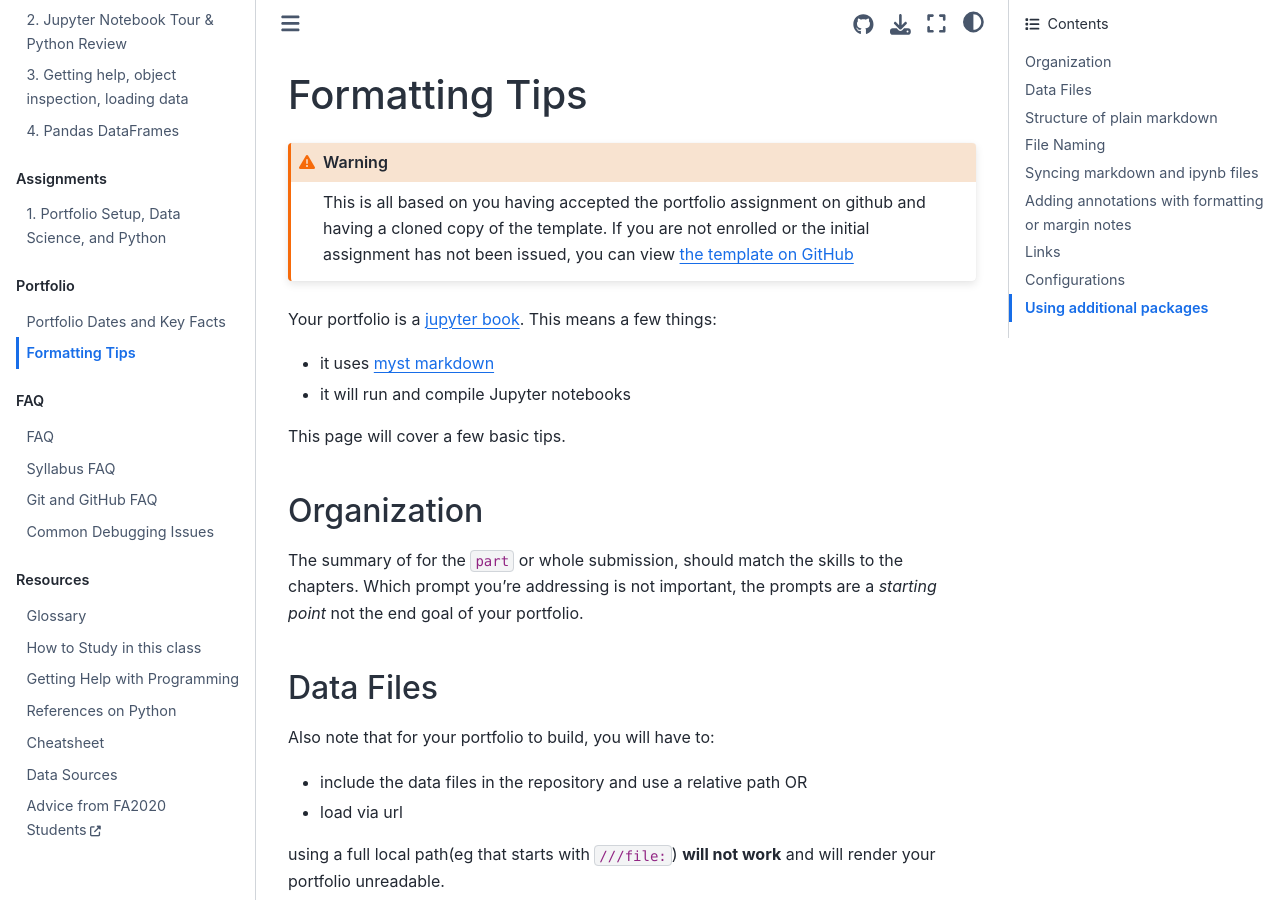
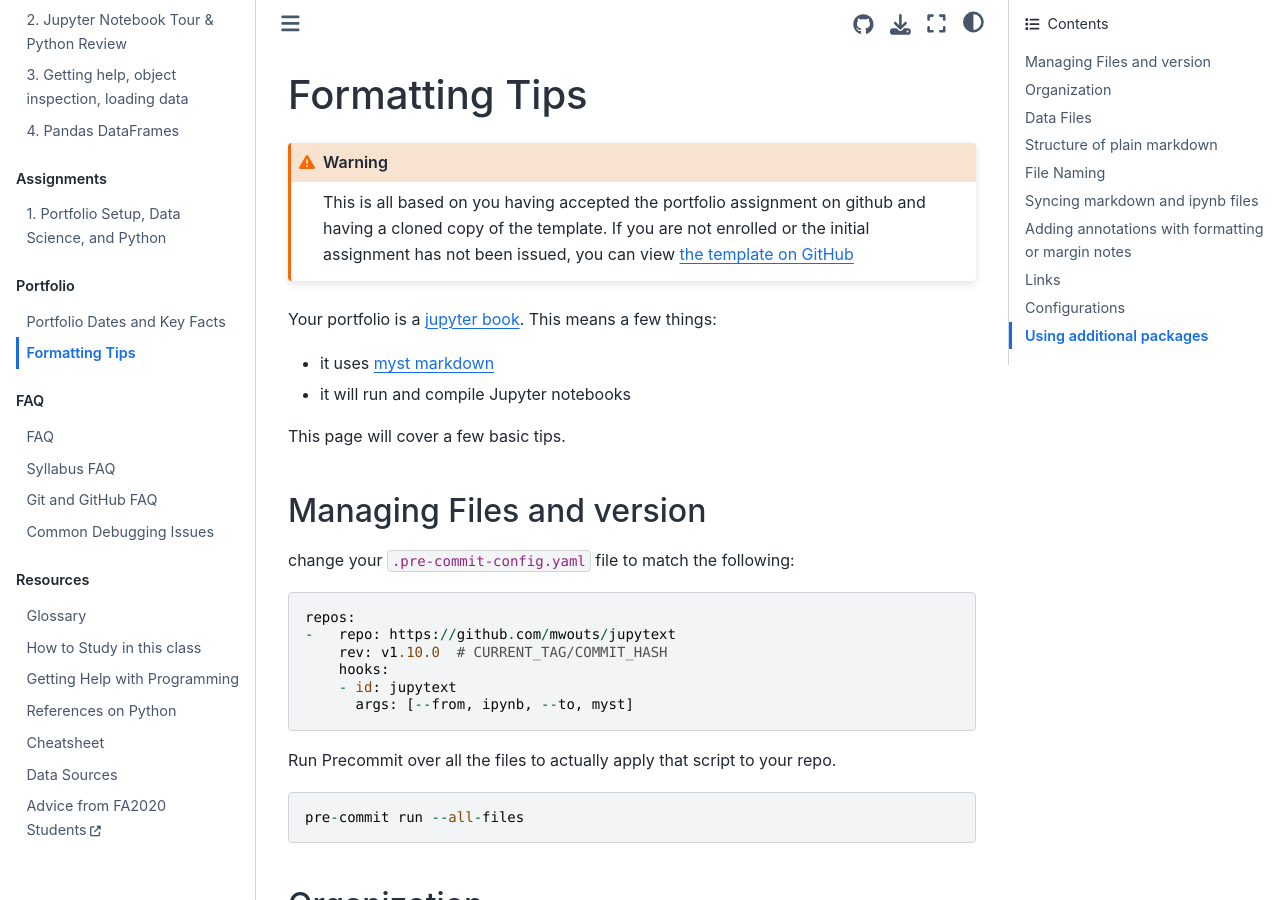
Before and after one commit to rhodyprog4ds/BrownFall21, a Jupyter Book: the page built from portfolio/formatting.md, in a window 1280 px wide and 900 px high. Built offline with Jupyter Book 1.0.4 settings and Sphinx 7.4.7 and the Sphinx Book theme 1.1.4, drawn with Linux system fonts in a browser that asks for light colours; pages that are not in the unit, such as notebooks, are missing from menus.

Commit message:
begin responses to fix portfolio ans explain terminals

````diff
--- a/portfolio/formatting.md
+++ b/portfolio/formatting.md
@@ -11,6 +11,26 @@ Your portfolio is a [jupyter book](https://jupyterbook.org/intro.html). This mea
 - it will run and compile Jupyter notebooks
 
 This page will cover a few basic tips.
+
+## Managing Files and version
+
+change your `.pre-commit-config.yaml` file to match the following:
+```
+repos:
+-   repo: https://github.com/mwouts/jupytext
+    rev: v1.10.0  # CURRENT_TAG/COMMIT_HASH
+    hooks:
+    - id: jupytext
+      args: [--from, ipynb, --to, myst]
+```
+
+Run Precommit over all the files to actually apply that script to your repo.
+
+
+```
+pre-commit run --all-files
+```
+
 
 ## Organization
 
````
Also changed, not shown: resources/terminal.md (added, +60 -0 lines).
